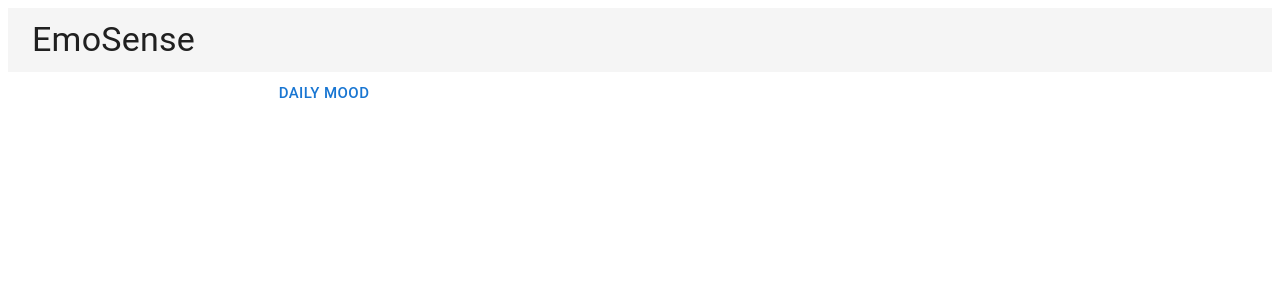
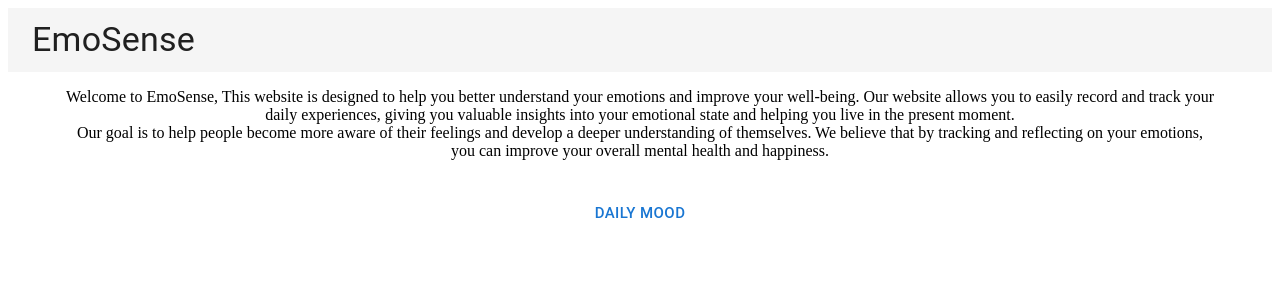
Before and after one commit to csakafeda/Moodily, a React (Vite) app in the folder frontend/: page / in a window 1280 px wide. Shown: the top 300 px of the page. Built offline with nearby package versions, Linux system fonts and the light colour scheme.

Commit message:
add basic home page, remove console.logs, rename layout to navbar

```diff
--- a/frontend/src/App.jsx
+++ b/frontend/src/App.jsx
@@ -1,7 +1,7 @@
 import { BrowserRouter as Router, Route, Routes } from "react-router-dom";
 import "./App.css";
 import HomePage from "./pages/HomePage";
-import Layout from "./components/Layout";
+import NavBar from "./components/NavBar.jsx";
 import MoodForm from "./pages/MoodForm.jsx";
 import ProfilePage from "./pages/ProfilePage.jsx";
 
@@ -10,7 +10,7 @@ function App() {
     <div className="App">
       <Router>
         <Routes>
-          <Route element={<Layout />}>
+          <Route element={<NavBar />}>
             <Route path="/" element={<HomePage />} />
             <Route path="/moodForm" element={<MoodForm />} />
             <Route path="/profile" element={<ProfilePage />} />
--- a/frontend/src/components/Layout.jsx
+++ b/frontend/src/components/NavBar.jsx
@@ -1,7 +1,7 @@
 import { Outlet, useNavigate } from "react-router-dom";
 import { AppBar, Toolbar, Typography } from "@mui/material";
 
-export default function Layout() {
+export default function NavBar() {
   const navigate = useNavigate();
   return (
     <>
--- a/frontend/src/pages/HomePage.jsx
+++ b/frontend/src/pages/HomePage.jsx
@@ -1,5 +1,5 @@
 import {
-    Button
+    Button, Container
 } from "@mui/material";
 import {useNavigate} from "react-router-dom";
 
@@ -8,12 +8,26 @@ export default function HomePage() {
 
     return (
         <>
+            <Container align="center" sx={{padding: "1rem"}}>
+                Welcome to EmoSense,
+
+                This website is designed to help you better understand your emotions and improve your well-being.
+                Our website allows you to easily record and track your daily experiences, giving you valuable insights
+                into your emotional state and helping you live in the present moment.
+                <br/>
+                Our goal is to help people become more aware of their feelings and develop a deeper understanding
+                of themselves.
+                We believe that by tracking and reflecting on your emotions, you can improve your overall mental health
+                and happiness.
+            </Container>
+            <Container align="center" sx={{padding: "1rem"}}>
                 <Button align="center"
                         sx={{width: "50%"}}
                         size="large"
                         onClick={() => navigate("/moodForm")}>
                     Daily Mood
                 </Button>
+            </Container>
         </>
     );
 }
--- a/frontend/src/pages/MoodForm.jsx
+++ b/frontend/src/pages/MoodForm.jsx
@@ -9,8 +9,10 @@ import {
 } from "@mui/material";
 import {useState} from "react";
 import {submitReport} from "../Tools/sendReport.js";
+import {useNavigate} from "react-router-dom";
 
 export default function MoodForm() {
+    const navigate = useNavigate();
     const [text, setText] = useState("");
     const [rate, setRate] = useState("");
     const [music, setMusic] = useState("");
@@ -34,20 +36,7 @@ export default function MoodForm() {
 
     const handleSubmit = (e) => {
         e.preventDefault();
-        const formData = new FormData(e.target);
-        const entries = [...formData.entries()];
-        const formObject = entries.reduce((prev, entry) => {
-            const [key, value] = entry;
-            prev[key] = value;
-            return prev;
-        }, {});
-        console.log({
-            "moodRate": rate,
-            "moodDescription": text,
-            "moodPicture": picture,
-            "moodMusic": music
-        });
-        submitReport(rate, text, music, picture);
+        submitReport(rate, text, music, picture, nav => navigate(nav));
     };
 
     return (
```
Lines whose indentation alone changed are shown as unchanged.
